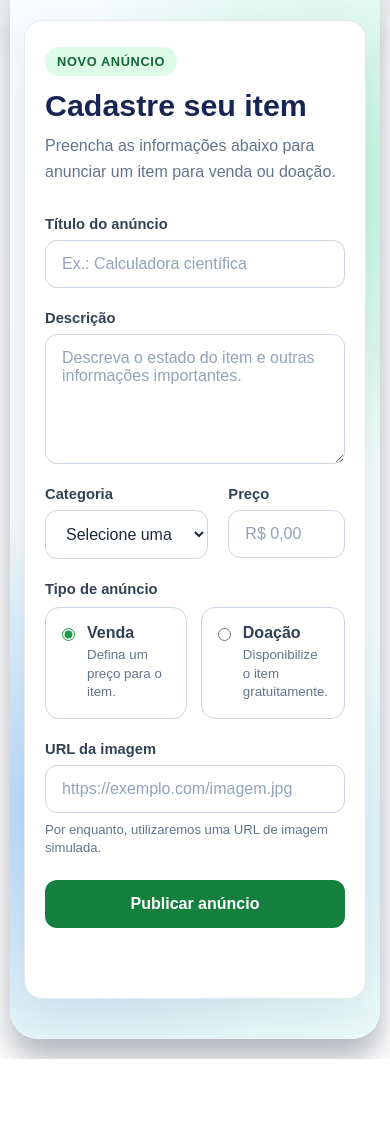
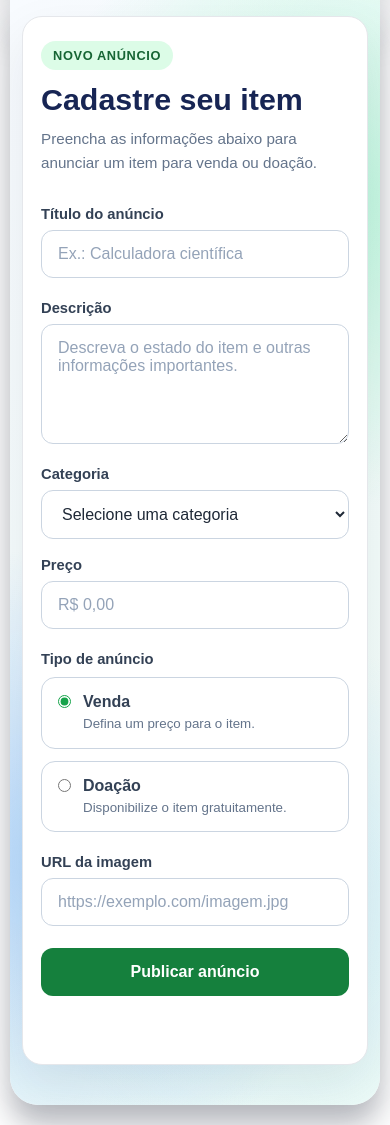
Before and after one commit to clara-paterno/CampusFlow-CircularEconomy, a Flask app: page /cadastrar in a window 390 px wide. Shown: the part 108-1233 px from the top of the page. Before the commit the page ends 1167 px from the top, so only its background shows below. Run offline with Flask 3, Linux system fonts and the light colour scheme.

Commit message:
style(responsive): adapt layout for mobile devices

```diff
--- a/static/css/style.css
+++ b/static/css/style.css
@@ -1568,6 +1610,104 @@ main {
     .secao-vitrine {
         padding: 0;
     }
+
+    /* Página de cadastro */
+.pagina-cadastro main {
+    padding: 16px 12px 40px;
+}
+
+.pagina-cadastro .cartao-cadastro {
+    width: 100%;
+    padding: 24px 18px;
+
+    border-radius: 20px;
+}
+
+/* Cabeçalho do formulário */
+.pagina-cadastro .cabecalho-formulario h1 {
+    font-size: 1.9rem;
+    line-height: 1.15;
+}
+
+.pagina-cadastro .cabecalho-formulario p {
+    font-size: 0.95rem;
+    line-height: 1.55;
+}
+
+/* Categoria e preço em linhas separadas */
+.pagina-cadastro .linha-formulario {
+    display: grid;
+    grid-template-columns: 1fr;
+    gap: 18px;
+}
+
+/* Venda e doação em linhas separadas */
+.pagina-cadastro .opcoes-tipo {
+    display: grid;
+    grid-template-columns: 1fr;
+    gap: 12px;
+}
+
+.pagina-cadastro .opcao-tipo {
+    display: flex;
+    align-items: flex-start;
+    justify-content: flex-start;
+    gap: 12px;
+
+    width: 100%;
+    min-height: auto;
+    padding: 14px 16px;
+
+    box-sizing: border-box;
+}
+
+.pagina-cadastro .opcao-tipo input[type="radio"] {
+    width: auto;
+    min-width: auto;
+    flex: 0 0 auto;
+
+    margin: 3px 0 0;
+}
+
+.pagina-cadastro .opcao-tipo span {
+    display: flex;
+    flex: 1;
+    flex-direction: column;
+    align-items: flex-start;
+    gap: 3px;
+
+    min-width: 0;
+    text-align: left;
+}
+
+.pagina-cadastro .opcao-tipo strong {
+    display: block;
+    line-height: 1.25;
+}
+
+.pagina-cadastro .opcao-tipo small {
+    display: block;
+    line-height: 1.4;
+}
+
+.pagina-cadastro .campo-formulario {
+    width: 100%;
+    min-width: 0;
+}
+
+.pagina-cadastro .campo-formulario input,
+.pagina-cadastro .campo-formulario select,
+.pagina-cadastro .campo-formulario textarea {
+    width: 100%;
+    min-width: 0;
+    max-width: 100%;
+    box-sizing: border-box;
+}
+
+/* Textarea um pouco menor no celular */
+.pagina-cadastro textarea {
+    min-height: 115px;
+}
 }
 
 @media (max-width: 700px) {
--- a/static/service-worker.js
+++ b/static/service-worker.js
@@ -1,7 +1,7 @@
 /*
  * Service Worker básico.
  *
- * Nesta etapa, ele apenas registra os eventos
+ * Ele apenas registra os eventos
  * de instalação e ativação.
  *
  * Ainda não há cache nem interceptação
--- a/templates/cadastrar.html
+++ b/templates/cadastrar.html
@@ -227,9 +227,7 @@
                             placeholder="https://exemplo.com/imagem.jpg"
                         >
 
-                        <small class="texto-ajuda">
-                            Por enquanto, utilizaremos uma URL de imagem simulada.
-                        </small>
+
 
                     </div>
 
```
Also changed, not shown: other parts of static/css/style.css (+56 -12 lines). Lines whose indentation alone changed are shown as unchanged.
